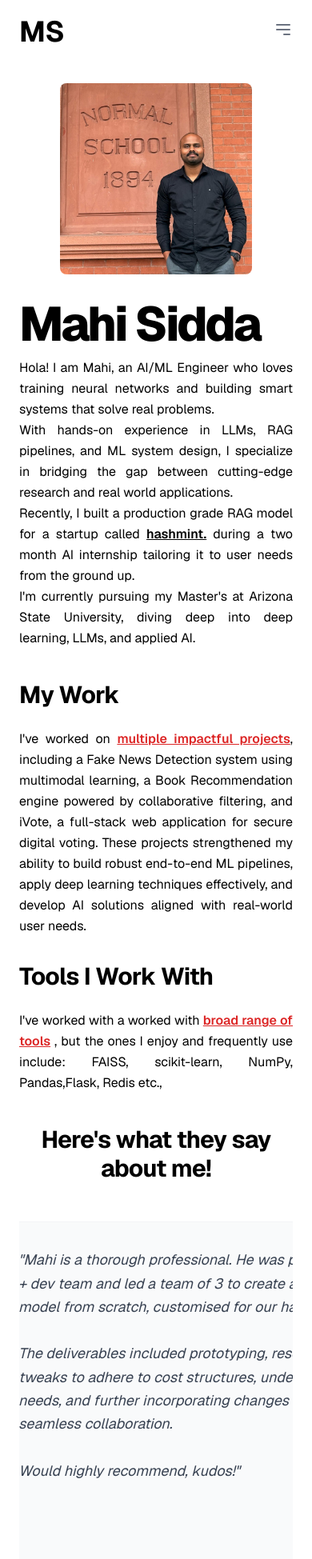
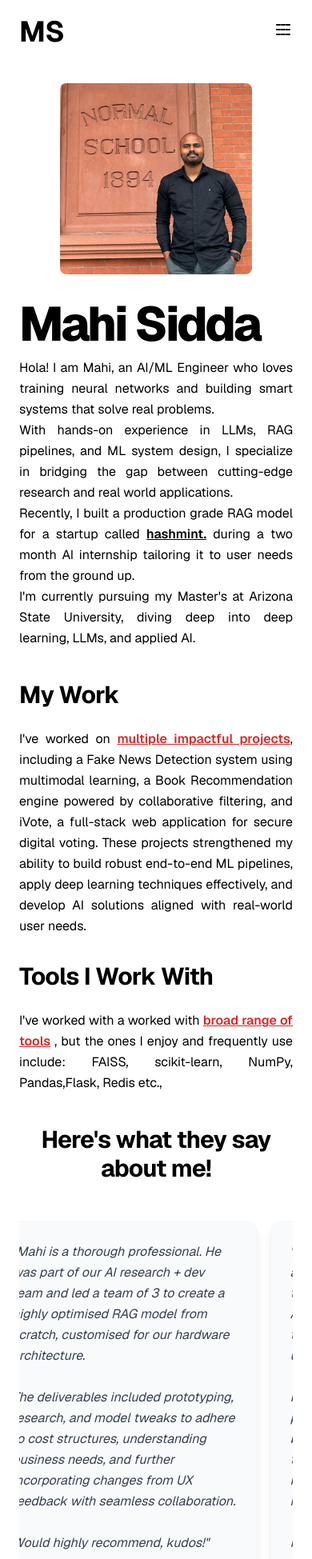
Before and after one commit to Mahisidda/portfolio, a Next.js app: page / in a window 390 px wide. Shown: the top 1949 px of the page at 80% size. Built offline with nearby package versions, Linux system fonts and the light colour scheme.

Commit message:
Made mobile consistent

```diff
--- a/src/app/page.js
+++ b/src/app/page.js
@@ -122,7 +122,7 @@ const PortfolioPage = () => {
               {scrollingTestimonials.map((testimonial, index) => (
                 <div
                   key={`${testimonial.id}-${index}`}
-                  className="bg-gray-50 p-8 rounded-xl shadow-lg flex flex-col flex-shrink-0 w-[600px] mr-8 border border-gray-100"
+                  className="bg-gray-50 p-6 sm:p-8 rounded-xl shadow-lg flex flex-col flex-shrink-0 w-[85vw] mr-4 md:w-[540px] md:mr-6 lg:w-[600px] lg:mr-8 border border-gray-100"
                   style={{ minHeight: '250px' }}
                 >
                   {/* Optional: Avatar - uncomment if you have avatar images
@@ -130,18 +130,18 @@ const PortfolioPage = () => {
                     <img src={testimonial.avatar} alt={testimonial.name} className="w-24 h-24 rounded-full object-cover shadow-md" />
                   </div>
                   */}
-                  <p className="text-gray-700 italic text-lg leading-relaxed mb-6 flex-grow whitespace-pre-line">
+                  <p className="text-gray-700 italic text-base sm:text-lg leading-relaxed mb-6 flex-grow whitespace-pre-line">
                     "{testimonial.quote}"
                   </p>
-                  <div className="mt-auto pt-4 border-t border-gray-200 flex items-center gap-4">
+                  <div className="mt-auto pt-4 border-t border-gray-200 flex items-center gap-3 sm:gap-4">
                     <img
                       src={`/${testimonial.avatar}`}
                       alt={testimonial.name}
-                      className="w-12 h-12 rounded-full object-cover shadow-md"
+                      className="w-10 h-10 sm:w-12 sm:h-12 rounded-full object-cover shadow-md"
                     />
                     <div>
-                      <p className="font-semibold text-slate-800 text-left text-md">- {testimonial.name}</p>
-                      <p className="text-gray-600 text-sm text-left">{testimonial.role}</p>
+                      <p className="font-semibold text-slate-800 text-left text-sm sm:text-md">- {testimonial.name}</p>
+                      <p className="text-gray-600 text-xs sm:text-sm text-left">{testimonial.role}</p>
                     </div>
                   </div>
                 </div>
--- a/src/components/Sidebar.js
+++ b/src/components/Sidebar.js
@@ -8,7 +8,7 @@ const Sidebar = () => {
   const [navbarBgClass, setNavbarBgClass] = useState('bg-transparent');
   const [logoColorClass, setLogoColorClass] = useState('text-black');
   const [navLinkColorClass, setNavLinkColorClass] = useState('text-red-700');
-  const [hamburgerColorClass, setHamburgerColorClass] = useState('text-gray-500 hover:text-gray-700');
+  const [hamburgerColorClass, setHamburgerColorClass] = useState('text-black hover:text-gray-700');
   const [initialRenderComplete, setInitialRenderComplete] = useState(false);
 
   useEffect(() => {
@@ -26,7 +26,7 @@ const Sidebar = () => {
         setNavbarBgClass('bg-transparent');
         setLogoColorClass('text-black');
         setNavLinkColorClass('text-red-700');
-        setHamburgerColorClass('text-gray-500 hover:text-gray-700');
+        setHamburgerColorClass('text-black hover:text-gray-700');
       } else {
         setNavbarBgClass('bg-black/75 shadow-sm backdrop-blur-lg');
         setLogoColorClass('text-white');
@@ -79,7 +79,13 @@ const Sidebar = () => {
           >
             <span className="sr-only">Open main menu</span>
             <svg className="h-6 w-6" xmlns="http://www.w3.org/2000/svg" fill="none" viewBox="0 0 24 24" stroke="currentColor" aria-hidden="true">
-              <path strokeLinecap="round" strokeLinejoin="round" strokeWidth="2" d="M4 6h16M4 12h16m-7 6h7" />
+              <path
+                strokeLinecap="round"
+                strokeLinejoin="round"
+                strokeWidth="2"
+                d="M4 6h16M4 12h16M4 18h16"  // Updated for three equal lines
+                strokeDasharray="4 2"        // Added for dashed effect
+              />
             </svg>
           </button>
         </div>
@@ -87,7 +93,9 @@ const Sidebar = () => {
 
       {/* Mobile Menu */}
       {isMobileMenuOpen && (
-        <div className={`absolute top-20 left-0 w-full shadow-lg md:hidden z-40 ${navbarBgClass} transition-all duration-300 ease-in-out`}>
+        <div
+          className={`absolute top-20 left-0 w-full bg-black/90 backdrop-blur-md shadow-lg md:hidden z-40 transition-all duration-300 ease-in-out`}
+        >
           <ul className="flex flex-col items-center space-y-4 py-4">
             {/* Mobile links color (text-yellow-700) should be fine on black bg. Add transition if navbar elements also transition their text color */}
             <li><Link href="/aboutme" className="block text-sm font-semibold uppercase tracking-wider text-yellow-700 px-2 py-2 hover:bg-gray-700/50 w-full text-center rounded transition-colors duration-150">ABOUT ME</Link></li>
```
